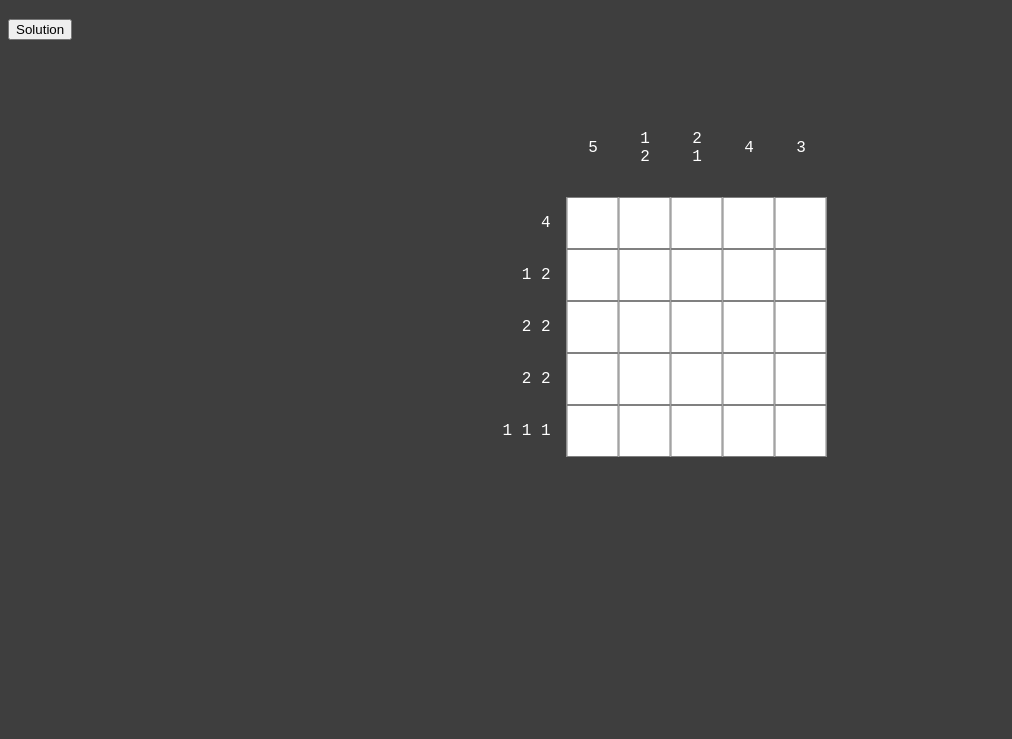
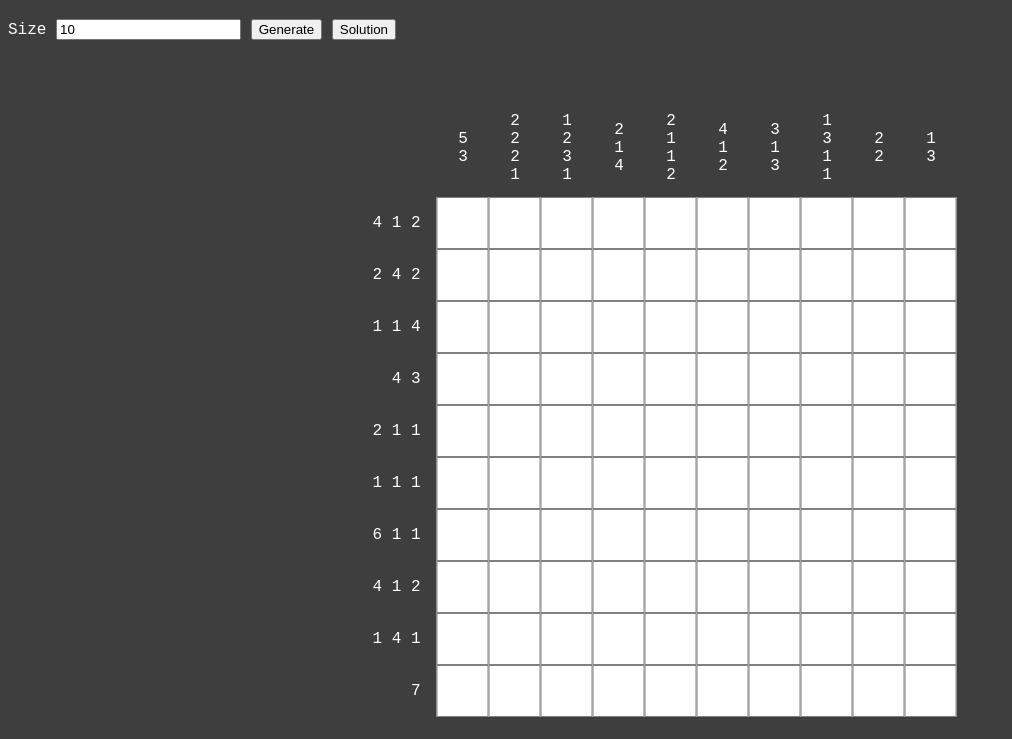
Before and after one commit to andrewinci/nonogram, a website built with webpack: page index.html in a window 1280 px wide. Shown: the part 61-800 px from the top of the page, without its empty margins (0-1012 px from the left). Built offline with nearby package versions, Linux system fonts and the light colour scheme.

Commit message:
Specify nonogram size via input

```diff
--- a/index.html
+++ b/index.html
@@ -9,6 +9,9 @@
 <body>
     <h1>Nonogram</h1>
     <div class="menu">
+        <label>Size</label>
+        <input id="size-input" value="10">
+        <button id="generate-button">Generate</button>
         <button id="hint-button">Solution</button>
     </div>
     <table id="nonogram" class="nonogram-table">
--- a/src/index.ts
+++ b/src/index.ts
@@ -39,7 +39,18 @@ class NonogramGame {
 }
 
 const game = new NonogramGame()
-const nonogram = game.generate(5)
+
+function getSize(): number {
+    const res = (document.getElementById('size-input') as HTMLInputElement).value
+    return Number.parseInt(res, 10)
+}
+
+var nonogram = game.generate(getSize())
+
+document.getElementById('generate-button').addEventListener('click', () => {
+    nonogram = game.generate(getSize())
+    table.draw(nonogram.columnHeader, nonogram.rowHeader, nonogram.body)
+})
 
 const hintButton = document.getElementById('hint-button')
 hintButton?.addEventListener('mousedown', () => {
```
